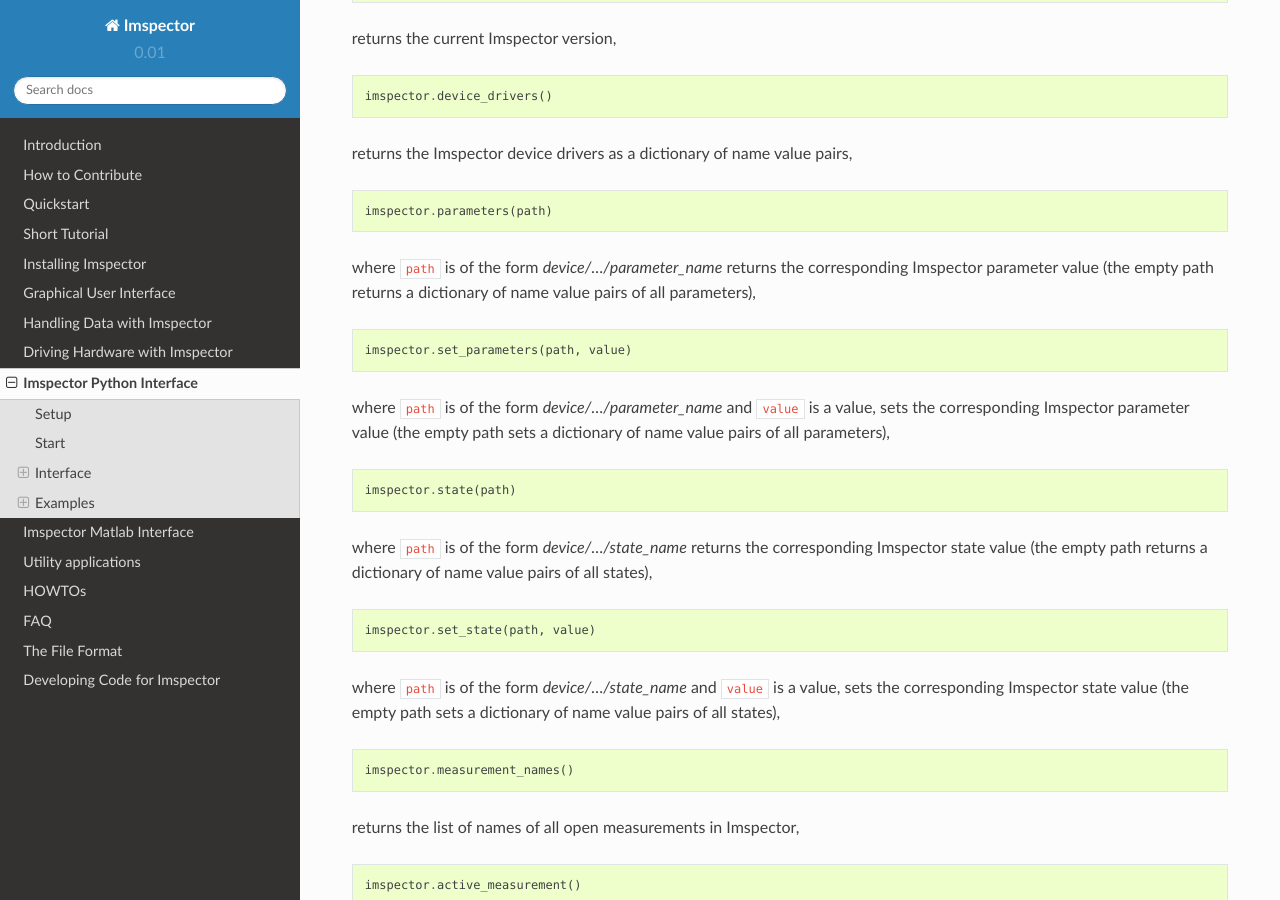
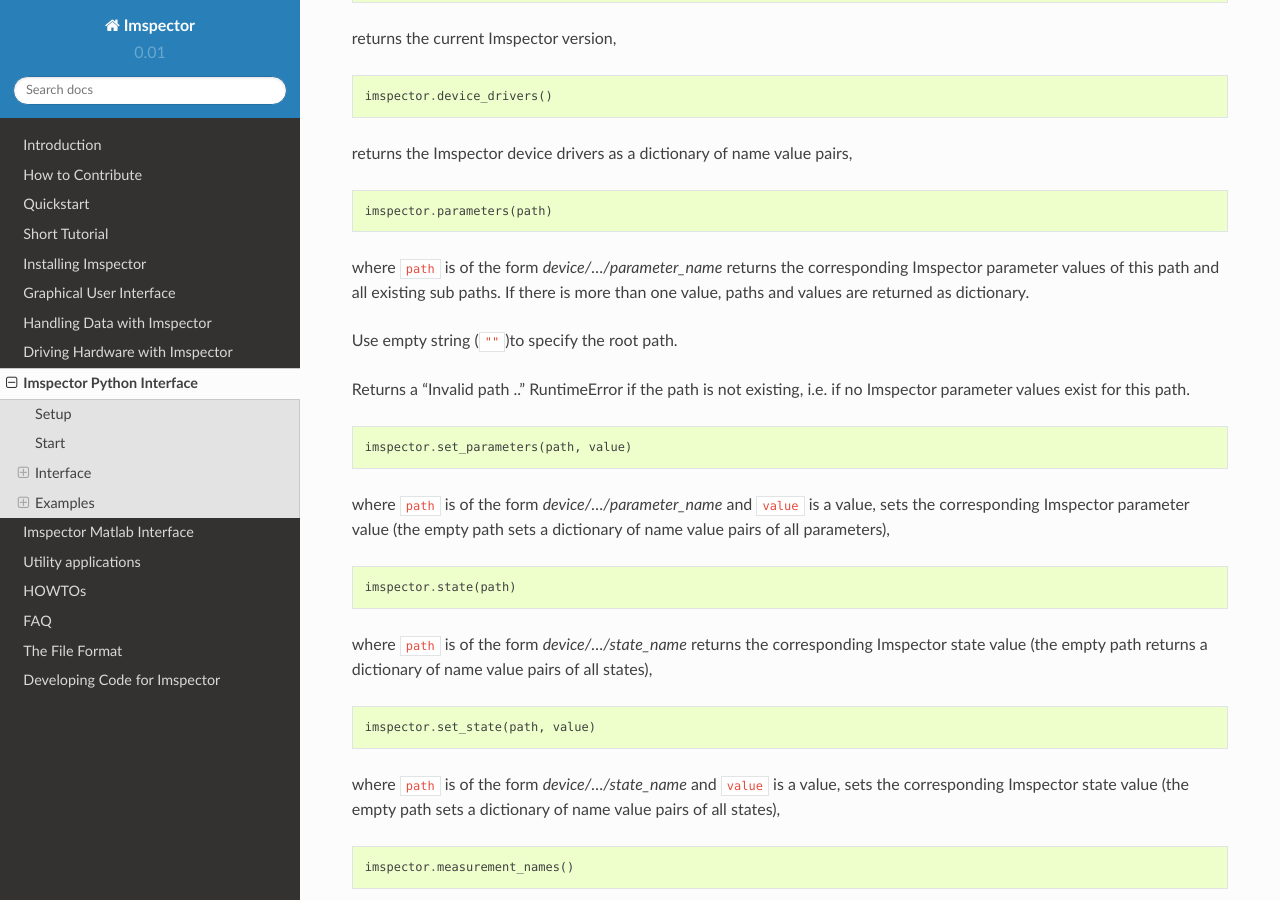
Before and after one commit to AbberiorInstruments/ImspectorDocs, a Sphinx documentation site: the page built from docs/specpy.rst, in a window 1280 px wide and 900 px high, scrolled down 1842 px. Built offline with Sphinx 7.4.7 and the Read the Docs theme 2.0.0, drawn with Linux system fonts in a browser that asks for light colours.

Commit message:
specpy/mx api documentation

```diff
--- a/docs/specmx.rst
+++ b/docs/specmx.rst
@@ -8,3 +8,7 @@ enable sharing of measurement data) or even running on a different computer.
 The usage is very similar to :ref:`specpy_`. The syntax is identical with the obvious conversions (dictionaries to structs, None to []).
 
 The data content of a Stack in Imspector (obtained by Stack.data()) can only be read, not written from Matlab.
+
+- Supported data types for Stack are single, double, int8, uint8, int16, uint16, int32, uint32.
+- Dimension indices start from 0.
+- stack.set_data( array ) updates the data, updating the underlying array doesn't (for now)
--- a/docs/specpy.rst
+++ b/docs/specpy.rst
@@ -106,8 +106,13 @@ returns the Imspector device drivers as a dictionary of name value pairs,
   imspector.parameters(path)
 
 where :code:`path` is of the form `device/.../parameter_name` returns the
-corresponding Imspector parameter value (the empty path returns a dictionary of
-name value pairs of all parameters),
+corresponding Imspector parameter values of this path and all existing sub paths.
+If there is more than one value, paths and values are returned as dictionary.
+
+Use empty string (:code:`""`)to specify the root path.
+
+Returns a "Invalid path .." RuntimeError if the path is not existing, i.e. if no
+Imspector parameter values exist for this path.
 
 .. code-block:: python
 
```
